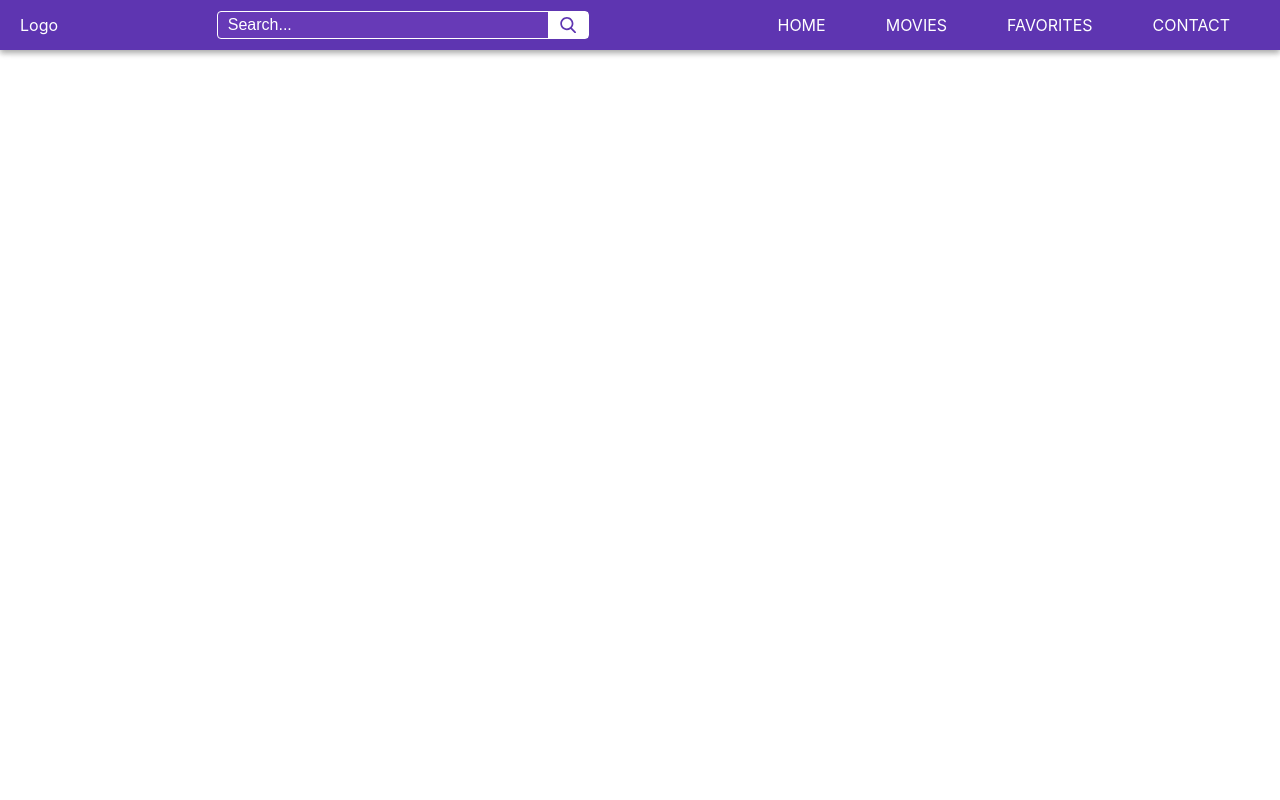
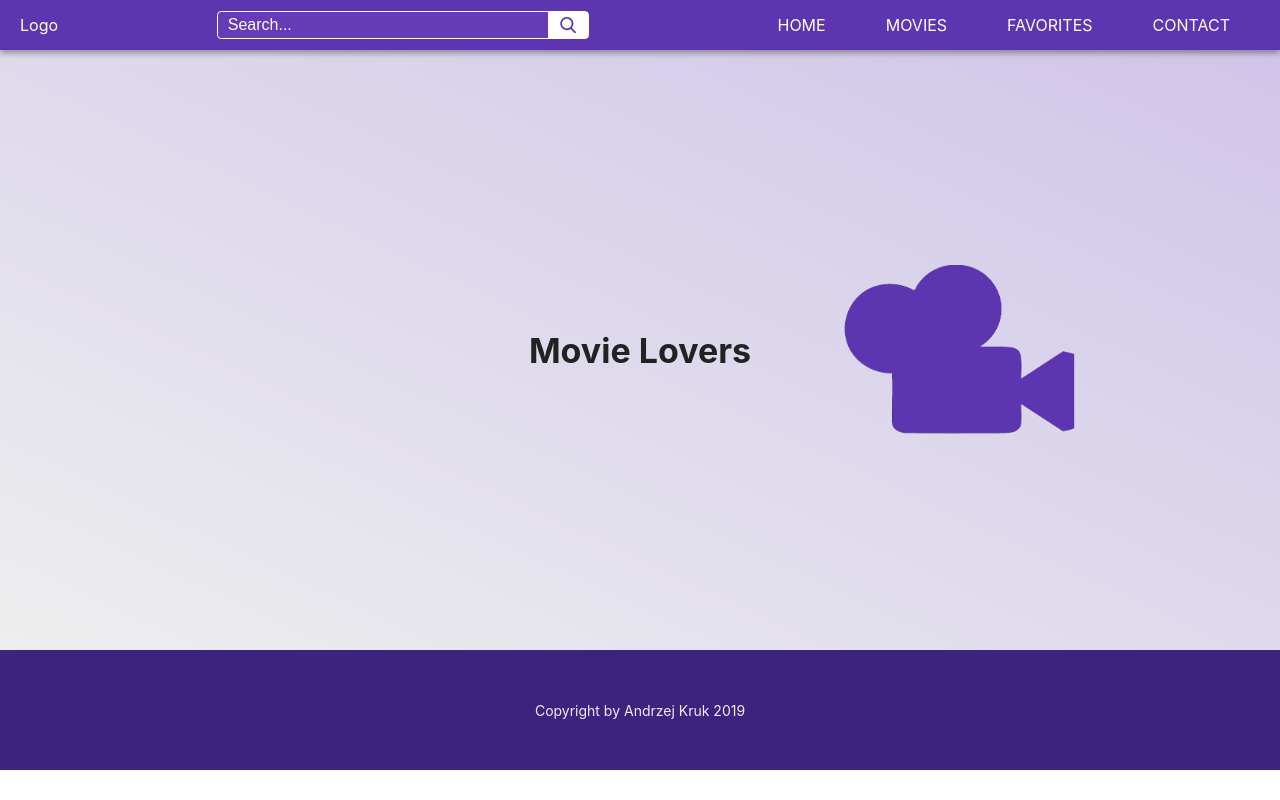
Before and after one commit to Endrjurejwen/movie-app, a React (Create React App) app: page / in a window 1280 px wide. Built offline with nearby package versions, Linux system fonts and the light colour scheme.

Commit message:
Added Layout

```diff
--- a/src/App.js
+++ b/src/App.js
@@ -2,17 +2,45 @@
 
 import React, { Component } from 'react';
 import './App.css';
+import styled from 'styled-components';
 
-import Navigation from './components/Navigation/Navigation';
+import Layout from './components/Layout/Layout';
+import bg from './assets/images/clipart584687b.png';
+import media from './utilities/media';
 
 class App extends Component {
   render() {
     return (
       <div className="App">
-        <Navigation />
+        <Layout>
+          <StyledMain>
+            <Title>Movie Lovers</Title>
+          </StyledMain>
+        </Layout>
       </div>
     );
   }
 }
 
+const StyledMain = styled.main`
+  background-image: url(${bg});
+  background-size: 40%;
+  background-repeat: no-repeat;
+  background-position: 45% 25%;
+  height: 600px;
+  display: flex;
+  align-items: center;
+  justify-content: center;
+
+  ${media.tablet`
+    background-size: 20%;
+    background-position: 80%;
+  `}
+`;
+
+const Title = styled.h1`
+  font-size: 34px;
+  color: #222;
+`;
+
 export default App;
--- /dev/null
+++ b/src/components/Footer/Footer.js
@@ -0,0 +1,21 @@
+import React from 'react';
+import styled from 'styled-components';
+
+const Footer = () => (
+  <StyledFooter>
+    {'Copyright by Andrzej Kruk 2019'}
+  </StyledFooter>
+);
+
+const StyledFooter = styled.div`
+  height: 120px;
+  width: 100vw;
+  background-color: #3e2280;
+  color: #eee;
+  display: flex;
+  justify-content: center;
+  align-items: center;
+  font-size: 14px;
+`;
+
+export default Footer;
--- /dev/null
+++ b/src/components/Layout/Layout.js
@@ -0,0 +1,25 @@
+import React from 'react';
+import styled from 'styled-components';
+
+import Navigation from '../Navigation/Navigation';
+import Footer from '../Footer/Footer';
+
+const layout = ({ children }) => (
+  <>
+    <Navigation />
+    <Container>
+      {children}
+    </Container>
+    <Footer />
+  </>
+);
+
+const Container = styled.div`
+  margin: 50px auto auto;
+  // max-width: 1000px;
+  //box-shadow: 0 10px 20px rgba(0, 0, 0, .24);
+  background-image: linear-gradient(to right top, #eeeeee, #e6e4ed, #ded9ec, #d7cfeb, #d1c4e9);
+  height: 600px;
+`;
+
+export default layout;
--- a/src/components/Navigation/Navigation.js
+++ b/src/components/Navigation/Navigation.js
@@ -1,4 +1,4 @@
-import React from 'react';
+import React, { Component } from 'react';
 import styled from 'styled-components';
 
 import MenuButton from '../../elements/MenuButton';
@@ -8,7 +8,25 @@ import NavigationItems from './NavigationItems/NavigationItems';
 import Backdrop from '../../elements/Backdrop';
 import SearchBar from './SearchBar/SearchBar';
 
-const navigation = () => (
+export default class Navigation extends Component {
+  state = {
+    searchText: '',
+  }
+
+  InputChangeHandler = (event) => {
+    this.setState({
+      searchText: event.target.value,
+    });
+  }
+
+  FocusOnInputHandler = (event) => {
+    const input = event.target.closest('button').previousSibling;
+    input.focus();
+    // event.target.closest('button').blur();
+  }
+
+  render() {
+    return (
       <NavContainer>
         <Toggle>
           {({ on, toggle }) => (
@@ -20,13 +38,14 @@ const navigation = () => (
           )}
         </Toggle>
         <div>Logo</div>
-    <SearchBar />
+        <SearchBar click={this.FocusOnInputHandler} change={this.InputChangeHandler} />
         <NavigationItems desktop />
       </NavContainer>
     );
+  }
+}
 
 const NavContainer = styled.div`
-  //position: relative;
   color: #fff;
   background-color: #5E35B1;
   width: 100vw;
@@ -40,5 +59,3 @@ const NavContainer = styled.div`
   align-items: center;
   box-shadow: 0 3px 6px rgba(0, 0, 0, .14), 0 3px 6px rgba(0, 0, 0, .24);
 `;
-
-export default navigation;
--- a/src/components/Navigation/NavigationItems/NavigationItems.js
+++ b/src/components/Navigation/NavigationItems/NavigationItems.js
@@ -16,15 +16,20 @@ const navigationItems = ({ closeMenu, desktop }) => (
   <StyledNav desktop={desktop}>
     <NavigationList>
       {NAVIGATION_ITEMS.map(item => (
-        <NavigationItem key={item} name={item.name} closeMenu={closeMenu} />
+        <NavigationItem key={item.name} name={item.name} closeMenu={closeMenu} />
       ))}
     </NavigationList>
   </StyledNav>
 );
 
 navigationItems.propTypes = {
-  closeMenu: PropTypes.func.isRequired,
-  desktop: PropTypes.bool.isRequired,
+  closeMenu: PropTypes.func,
+  desktop: PropTypes.bool,
+};
+
+navigationItems.defaultProps = {
+  closeMenu: () => null,
+  desktop: false,
 };
 
 const StyledNav = styled.nav`
--- a/src/components/Navigation/SearchBar/SearchBar.js
+++ b/src/components/Navigation/SearchBar/SearchBar.js
@@ -5,15 +5,35 @@ import PropTypes from 'prop-types';
 import Icon from '../../../utilities/icon';
 import media from '../../../utilities/media';
 
-const searchBar = () => (
+const searchBar = ({ change, click }) => (
   <StyledForm>
     <StyledLabel htmlFor="search">
       {'Search: '}
     </StyledLabel>
-    <StyledInput type="text" id="search" name="search" placeholder="Search..." />
-    <StyledButton type="submit"><Icon width="14px" height="14px" color="#5E35B1" name="search" /></StyledButton>
+    <StyledInput onChange={change} type="text" id="search" name="search" placeholder="Search..." />
+    <StyledCloseButton onClick={click} type="reset" className="btn--close">
+      <Icon
+        name="close"
+        width="14px"
+        height="12px"
+        color="#fff"
+      />
+    </StyledCloseButton>
+    <StyledSearchButton className="btn--search" type="submit">
+      <Icon
+        width="14px"
+        height="14px"
+        color="#5E35B1"
+        name="search"
+      />
+    </StyledSearchButton>
   </StyledForm>
 );
+
+searchBar.propTypes = {
+  change: PropTypes.func.isRequired,
+  click: PropTypes.func.isRequired,
+};
 
 const StyledForm = styled.form`
   margin: 0 20px; // refactor: maybe change container to grid to manipulate grid-row-gap and width
@@ -39,6 +59,14 @@ const StyledForm = styled.form`
     height: 100%;
     z-index: 50;
     margin: 0;
+
+    .btn--close {
+      display: flex;
+    }
+
+    .btn--search {
+        width: 60px;
+      }
   }
 
   ${media.tablet`
@@ -48,6 +76,10 @@ const StyledForm = styled.form`
       position: relative;
       border: 1px solid #fff;
       height: auto;
+
+      .btn--search {
+        width: 40px;
+      }
     }
   `}
 `;
@@ -64,7 +96,7 @@ const StyledLabel = styled.label`
 `;
 
 const StyledInput = styled.input`
-  width: 90%;
+  width: 70%;
   border: none;
   font-size: inherit;
   background-color: transparent;
@@ -74,9 +106,13 @@ const StyledInput = styled.input`
   &::placeholder {
     color: inherit;
   }
+
+  ${media.tablet`
+    width: 84%;
+  `}
 `;
 
-const StyledButton = styled.button`
+const StyledSearchButton = styled.button`
   position: absolute;
   top: 0;
   right: 0;
@@ -91,4 +127,24 @@ const StyledButton = styled.button`
   align-items: center;
 `;
 
+
+/* REFACTOR - create element = buttonIcon */
+const StyledCloseButton = styled.button`
+  position: absolute;
+  top: 0;
+  right: 65px;
+  height: 100%;
+  width: 30px;
+  background-color: transparent;
+  border: none;
+  cursor: pointer;
+  display: none;
+  justify-content: center;
+  align-items: center;
+
+  ${media.tablet`
+    right: 45px;
+  `}
+`;
+
 export default searchBar;
```
Also changed, not shown: src/assets/images/clipart584687.png (added), src/assets/images/clipart584687b.png (added). Lines whose indentation alone changed are shown as unchanged.
